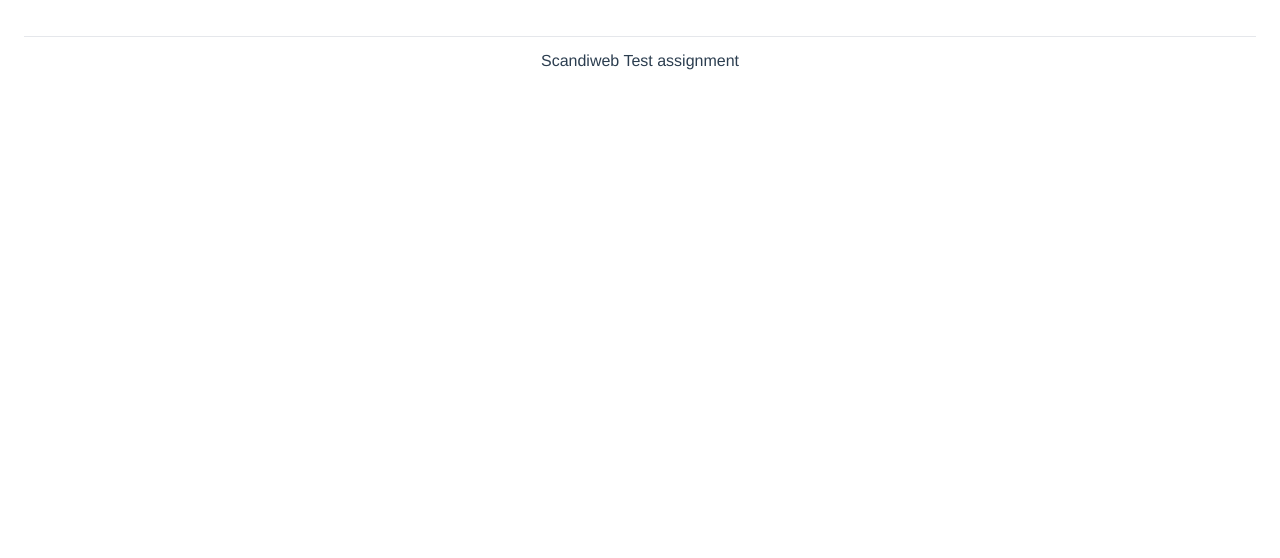
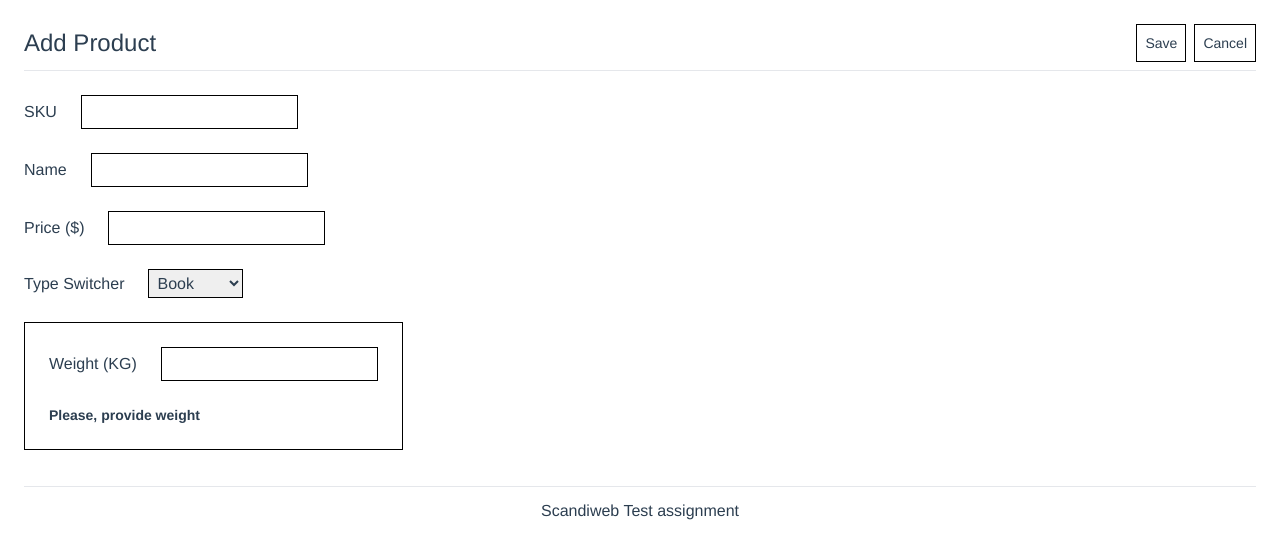
Before and after one commit to eng-gira/products-test-scandiweb-front, a Vue app: page /add-product in a window 1280 px wide. Shown: the top 558 px of the page. Built offline with nearby package versions, Linux system fonts and the light colour scheme; no server answers.

Commit message:
AddProduct: Dynamic attrs form (lacks rev.), validation for empty fields done

```diff
--- a/src/assets/main.css
+++ b/src/assets/main.css
@@ -513,12 +513,37 @@
   --tw-backdrop-sepia:  ;
 }
 
+.my-6 {
+  margin-top: 1.5rem;
+  margin-bottom: 1.5rem;
+}
+
 .mt-3 {
   margin-top: 0.75rem;
 }
 
 .mb-2 {
   margin-bottom: 0.5rem;
+}
+
+.ml-6 {
+  margin-left: 1.5rem;
+}
+
+.mt-6 {
+  margin-top: 1.5rem;
+}
+
+.mb-3 {
+  margin-bottom: 0.75rem;
+}
+
+.mb-6 {
+  margin-bottom: 1.5rem;
+}
+
+.ml-0 {
+  margin-left: 0px;
 }
 
 .flex {
@@ -549,8 +574,16 @@
   flex-wrap: wrap;
 }
 
+.items-start {
+  align-items: flex-start;
+}
+
 .items-center {
   align-items: center;
+}
+
+.justify-start {
+  justify-content: flex-start;
 }
 
 .justify-center {
@@ -575,6 +608,18 @@
   --tw-space-x-reverse: 0;
   margin-right: calc(0.75rem * var(--tw-space-x-reverse));
   margin-left: calc(0.75rem * calc(1 - var(--tw-space-x-reverse)));
+}
+
+.space-x-2 > :not([hidden]) ~ :not([hidden]) {
+  --tw-space-x-reverse: 0;
+  margin-right: calc(0.5rem * var(--tw-space-x-reverse));
+  margin-left: calc(0.5rem * calc(1 - var(--tw-space-x-reverse)));
+}
+
+.space-y-2 > :not([hidden]) ~ :not([hidden]) {
+  --tw-space-y-reverse: 0;
+  margin-top: calc(0.5rem * calc(1 - var(--tw-space-y-reverse)));
+  margin-bottom: calc(0.5rem * var(--tw-space-y-reverse));
 }
 
 .self-start {
@@ -610,6 +655,14 @@
   padding: 0.5rem;
 }
 
+.p-1 {
+  padding: 0.25rem;
+}
+
+.p-8 {
+  padding: 2rem;
+}
+
 .text-2xl {
   font-size: 1.5rem;
   line-height: 2rem;
@@ -618,6 +671,24 @@
 .text-sm {
   font-size: 0.875rem;
   line-height: 1.25rem;
+}
+
+.text-lg {
+  font-size: 1.125rem;
+  line-height: 1.75rem;
+}
+
+.font-bold {
+  font-weight: 700;
+}
+
+.italic {
+  font-style: italic;
+}
+
+.text-red-500 {
+  --tw-text-opacity: 1;
+  color: rgb(239 68 68 / var(--tw-text-opacity));
 }
 
 .antialiased {
--- a/src/components/ListedProduct.vue
+++ b/src/components/ListedProduct.vue
@@ -1,13 +1,13 @@
 <template>
-    <div v-if="product !== null" class="border border-black p-4 flex flex-col min-w-[250px] max-w-[250px] min-h-[200px] max-h-[200px] space-y-3">
+    <div v-if="product !== null" class="border border-black p-4 flex flex-col min-w-[250px] max-w-[250px] min-h-[200px] space-y-3">
         <div class="self-start">
             <input class="delete-checkbox" type="checkbox" :value="product.id"/>
         </div>
         <div class="self-center">
-            <h1>{{ product.sku }}</h1>
-            <h1>{{ product.name }}</h1>
-            <h1>{{ product.price }} $</h1>
-            <h1>{{ displayTypeData(product.type)}}</h1>
+            <h1 class="text-sm">{{ product.sku }}</h1>
+            <h1 class="text-sm">{{ product.name }}</h1>
+            <h1 class="text-sm">{{ product.price }} $</h1>
+            <h1 class="text-sm">{{ displayTypeData(product.type)}}</h1>
         </div>
     </div>
 </template>
--- /dev/null
+++ b/src/components/ProductTypeForm.vue
@@ -0,0 +1,42 @@
+<template>
+    <div class="border border-black p-6 flex flex-col items-start" :id="typeAttrs[type].idMapper">
+        <div v-for="input in typeAttrs[type].inputs" :key="input" class="mb-6">
+            <label :for="input.toLowerCase()">{{ input + ' (' + typeAttrs[type].unit + ')' }}</label>
+            <input type="number" :id="input.toLowerCase()" @input="$emit('attribute-inputted', input, $event.target.value)" class="border border-black ml-6 p-1"/>
+        </div>
+
+        <h1 class="font-bold text-sm"> {{ typeAttrs[type].description }} </h1>
+    </div>
+
+</template>
+<script setup>
+
+const props = defineProps({
+    type: {
+        type: String,
+        required: true,
+    }
+})
+
+const typeAttrs = {
+    'book': {
+        unit: 'KG',
+        inputs: ['Weight'],
+        description: 'Please, provide weight',
+        idMapper: 'Book',
+    },
+    'dvd': {
+        idMapper: 'DVD',
+        unit: 'MB',
+        inputs: ['Size'],
+        description: 'Please, provide size',
+    },
+    'furniture': {
+        unit: 'CM',
+        inputs: ['Height', 'Width', 'Length'],
+        description: 'Please, provide dimensions',
+        idMapper: 'Furniture',
+    },
+}
+
+</script>
--- a/src/views/AddProductView.vue
+++ b/src/views/AddProductView.vue
@@ -1,3 +1,84 @@
 <template>
+    <div class="flex flex-col">
+        <div class="flex justify-between mb-2 items-center">
+            <h1 class="text-2xl">Add Product</h1>
+            <div class="flex space-x-2">
+                <button class="p-2 border border-black text-sm" @click="submitForm">Save</button>
+                <router-link :to="{name: 'ProductsView'}" class="p-2 border border-black text-sm">Cancel</router-link>
+            </div>
+        </div>
+        <hr />
+        <!-- Form -->
+        <form id="product_form" class="self-start my-6 flex flex-col items-start" @submit.prevent>
+            <h1 class="mb-6 text-red-500" v-if="error.length > 0"> {{ error }}</h1>
 
+            <div class="mb-6">
+                <label for="sku" class="">SKU</label>
+                <input id="sku" type="text" class="border border-black ml-6 p-1" v-model="sku"/>
+            </div>
+            <div class="mb-6">
+                <label for="name" class="">Name</label>
+                <input id="name" type="text" class="border border-black ml-6 p-1" v-model="name"/>
+            </div>
+            <div class="mb-6">
+                <label for="price" class="">Price ($)</label>
+                <input id="price" type="text" class="border border-black ml-6 p-1" v-model="price"/>
+            </div>
+            <div class="mb-6">
+                <label for="productType" class="">Type Switcher</label>
+                <select id="productType" class="border border-black ml-6 p-1" v-model="productType" @change="typeChanged">
+                    <option value="book">Book</option>
+                    <option value="furniture">Furniture</option>
+                    <option value="dvd">DVD</option>
+                </select>
+            </div>
+
+            <ProductTypeForm :type="productType" @attribute-inputted="attributeInputted"/>
+        </form>
+    </div>
 </template>
+<script setup>
+import ProductService from '@/services/ProductService'
+import ProductTypeForm from '@/components/ProductTypeForm'
+import { ref, onMounted } from 'vue'
+
+let error = ref('')
+
+let sku = ref('')
+let name = ref('')
+let price = ref('')
+let productType = ref('book')
+
+let existingSKUS = ref([])
+
+onMounted(() => {
+    ProductService.getProducts().then((resp) => {
+        if(resp.data.message != 'failed') {
+            for(let i = 0; i < resp.data.data.length; i++) {
+                existingSKUS.value.push(resp.data.data[i].sku)
+            }
+        }
+    })
+})
+
+function submitForm() {
+    let inputFields = document.getElementsByTagName('input')
+    for(let i = 0; i < inputFields.length; i++)
+    {
+        if(!!inputFields[i].value === false) {
+            error.value = 'Please, submit required data'
+            return false
+        }
+    }
+    error.value = ''
+
+}
+
+function attributeInputted(attrName, attrValue) {
+    console.log('attribute inputted (name, value):', attrName, attrValue)
+}
+
+function typeChanged() {
+    console.log('type changed', productType.value)
+}
+</script>
--- a/src/views/ProductsView.vue
+++ b/src/views/ProductsView.vue
@@ -3,8 +3,8 @@
     <div class="flex justify-between mb-2 items-center">
       <h1 class="text-2xl">Product List</h1>
       <div class="space-x-3">
-        <router-link :to="{name: 'AddProductView'}" class="rounded-lg p-2 border border-black text-sm">ADD</router-link>
-        <button class="rounded-lg p-2 border border-black text-sm" id="delete-product-btn" @click="massDelete">MASS DELETE</button>
+        <router-link :to="{name: 'AddProductView'}" class="p-2 border border-black text-sm">ADD</router-link>
+        <button class="p-2 border border-black text-sm" id="delete-product-btn" @click="massDelete">MASS DELETE</button>
       </div>
     </div>
     <hr />
@@ -31,22 +31,22 @@
 })
 
 function massDelete() {
-  let selectedProducts = document.getElementsByClassName('delete-checkbox')
-  if(selectedProducts.length < 1) return false
+  let checkboxes = document.getElementsByClassName('delete-checkbox')
 
   let productsToDelete = []
   let currentProducts = products.value
-  for(let i = 0; i < selectedProducts.length; i++)
+  for(let i = 0; i < checkboxes.length; i++)
   {
-    if(selectedProducts[i].checked) {
-      // console.log(selectedProducts[i].value, 'is to delete')
-      productsToDelete.push(selectedProducts[i].value)
+    if(checkboxes[i].checked) {
+      // console.log(checkboxes[i].value, 'is to delete')
+      productsToDelete.push(checkboxes[i].value)
 
       products.value = products.value.filter(function(prod) {
-        if(prod.id != selectedProducts[i].value) return prod
+        if(prod.id != checkboxes[i].value) return prod
       })
     }
   }
+  if(productsToDelete.length < 1) return false
 
   ProductService.massDelete(productsToDelete).then((resp) => {
     if(resp.data.message == 'failed') {
```
